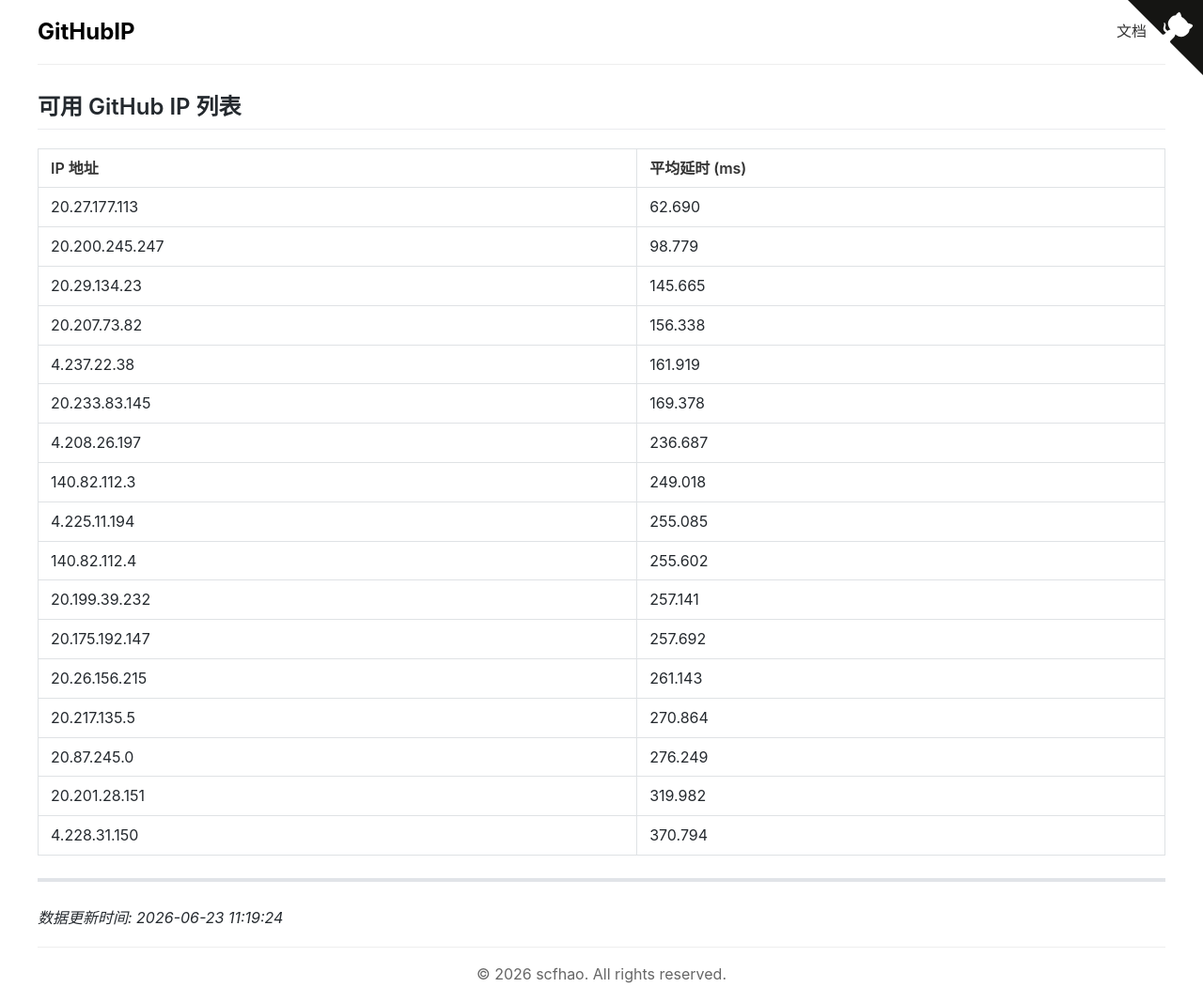
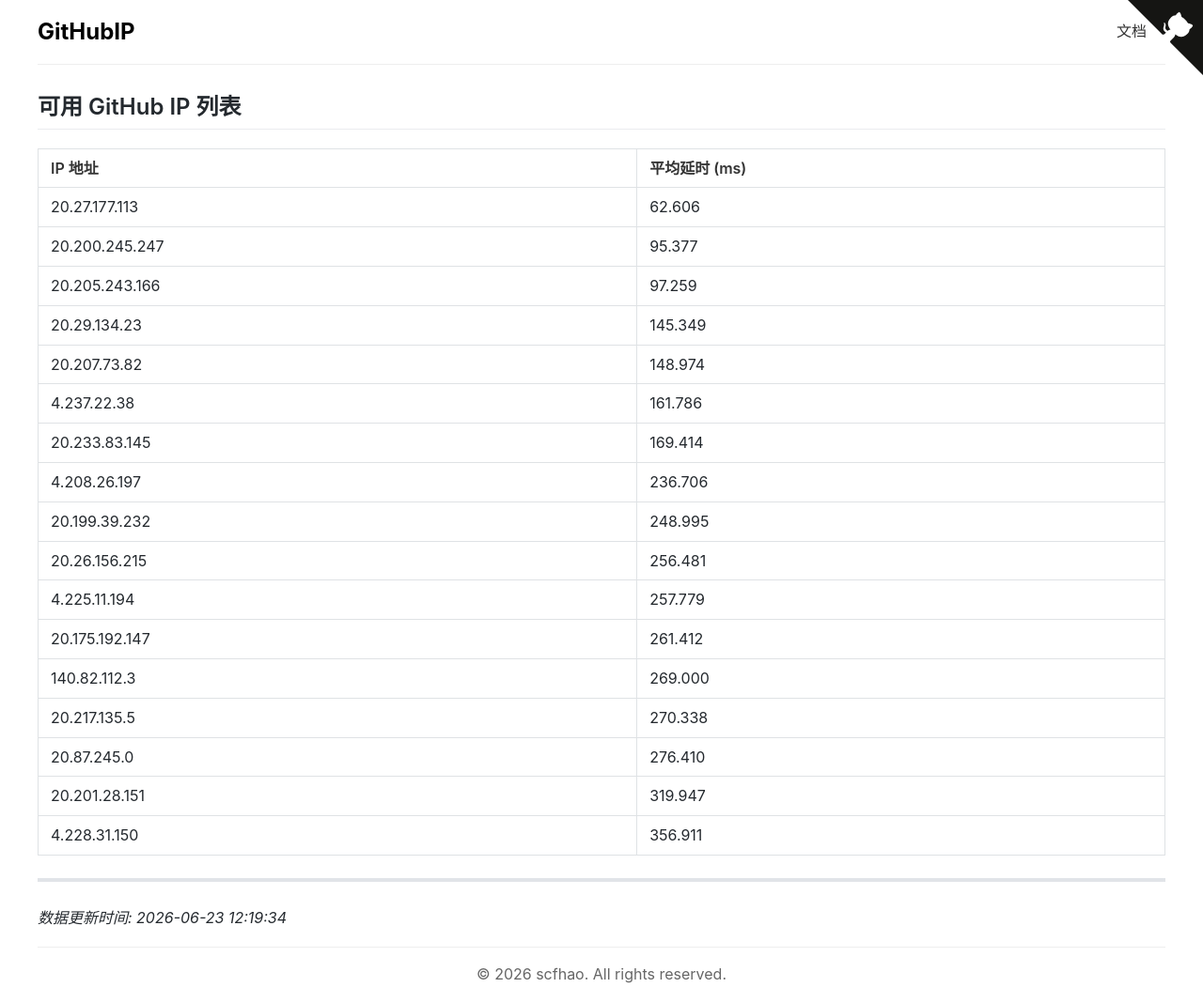
Before and after one commit to scfhao/GitHubIP, a Jekyll site: the page built from index.md, in a window 1280 px wide. Shown: the whole page at 94% size. Built offline with Jekyll 4.4.1, drawn with Linux system fonts in a browser that asks for light colours.

Commit message:
自动脚本执行 - 2026-06-23 12:19:34

```diff
--- a/index.md
+++ b/index.md
@@ -1,31 +1,31 @@
 ---
 layout: home
 title: GitHub IP 列表
-date: 2026-06-23 11:19:24
+date: 2026-06-23 12:19:34
 ---
 
 ## 可用 GitHub IP 列表
 
 | IP 地址 | 平均延时 (ms) |
 |---------|--------------|
-| 20.27.177.113 | 62.690 |
-| 20.200.245.247 | 98.779 |
-| 20.29.134.23 | 145.665 |
-| 20.207.73.82 | 156.338 |
-| 4.237.22.38 | 161.919 |
-| 20.233.83.145 | 169.378 |
-| 4.208.26.197 | 236.687 |
-| 140.82.112.3 | 249.018 |
-| 4.225.11.194 | 255.085 |
-| 140.82.112.4 | 255.602 |
-| 20.199.39.232 | 257.141 |
-| 20.175.192.147 | 257.692 |
-| 20.26.156.215 | 261.143 |
-| 20.217.135.5 | 270.864 |
-| 20.87.245.0 | 276.249 |
-| 20.201.28.151 | 319.982 |
-| 4.228.31.150 | 370.794 |
+| 20.27.177.113 | 62.606 |
+| 20.200.245.247 | 95.377 |
+| 20.205.243.166 | 97.259 |
+| 20.29.134.23 | 145.349 |
+| 20.207.73.82 | 148.974 |
+| 4.237.22.38 | 161.786 |
+| 20.233.83.145 | 169.414 |
+| 4.208.26.197 | 236.706 |
+| 20.199.39.232 | 248.995 |
+| 20.26.156.215 | 256.481 |
+| 4.225.11.194 | 257.779 |
+| 20.175.192.147 | 261.412 |
+| 140.82.112.3 | 269.000 |
+| 20.217.135.5 | 270.338 |
+| 20.87.245.0 | 276.410 |
+| 20.201.28.151 | 319.947 |
+| 4.228.31.150 | 356.911 |
 
 ---
 
-*数据更新时间: 2026-06-23 11:19:24*
+*数据更新时间: 2026-06-23 12:19:34*
```
